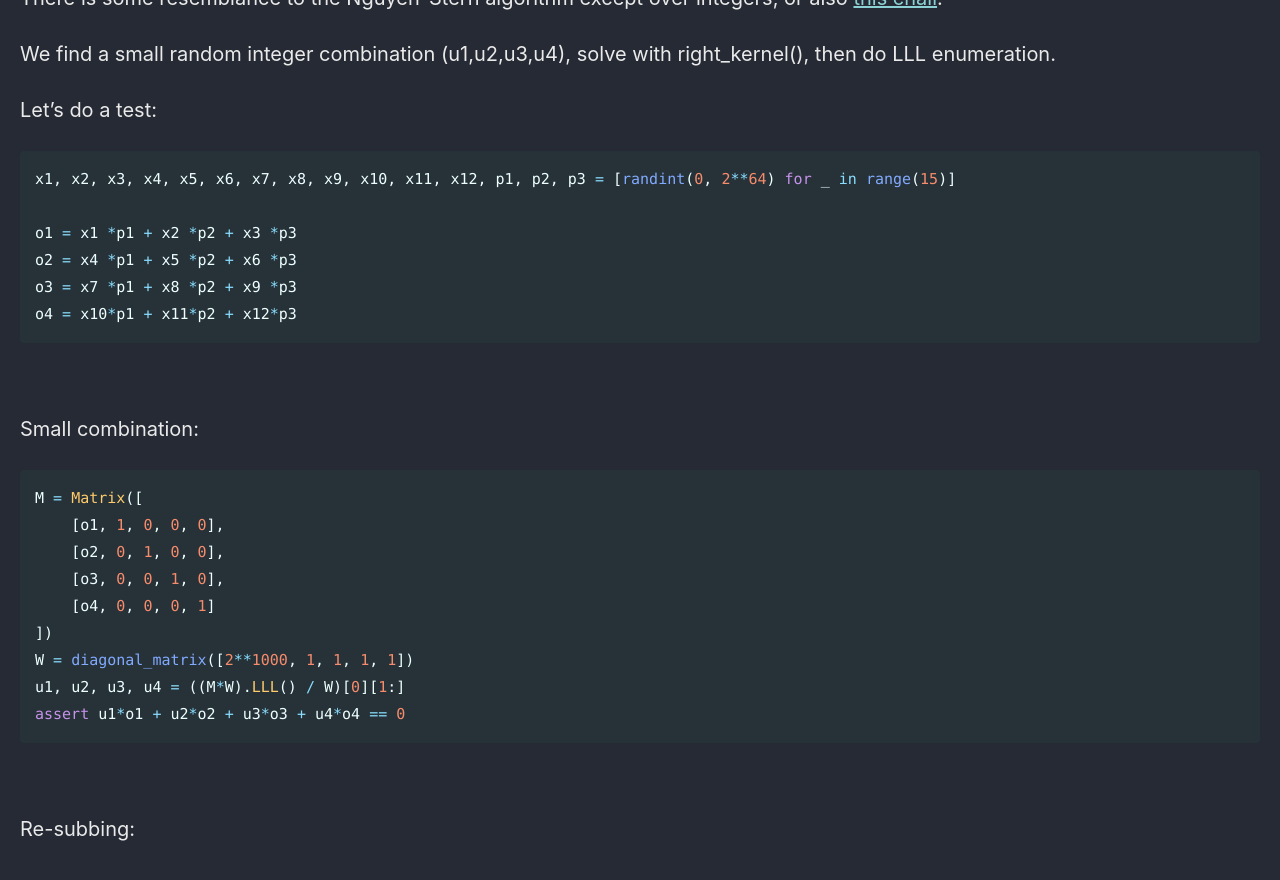
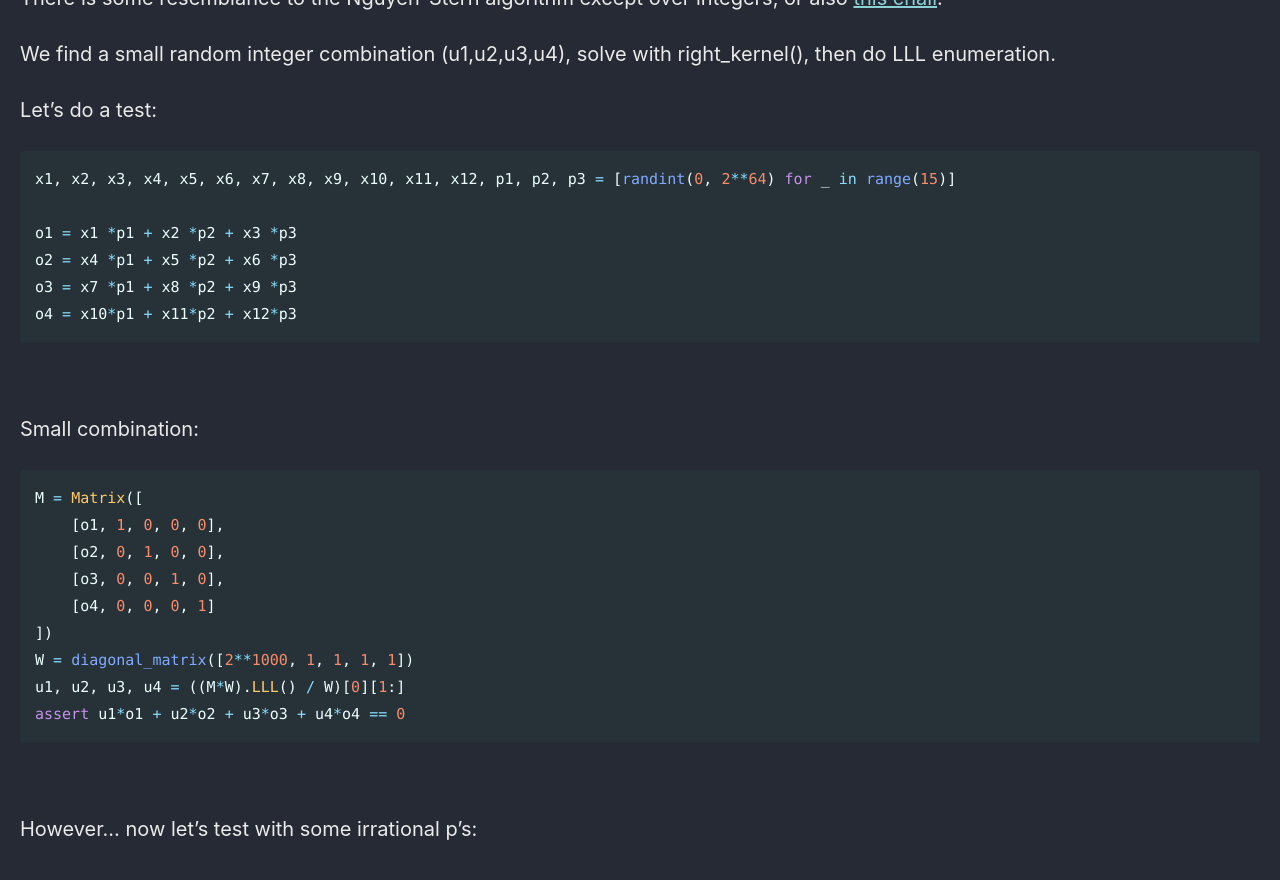
Before and after one commit to Connor-McCartney/Connor-McCartney.github.io, a Jekyll site: the page built from _pages/cryptography/other/roots-corCTF2024.md, in a window 1280 px wide and 900 px high, scrolled down 1989 px. Shown: the top 880 px of the window. Built offline with Jekyll 4.4.1, drawn with Linux system fonts in a browser that asks for light colours; cached includes are drawn as plain includes.

Commit message:
Update roots-corCTF2024.md

```diff
--- a/_pages/cryptography/other/roots-corCTF2024.md
+++ b/_pages/cryptography/other/roots-corCTF2024.md
@@ -109,4 +109,4 @@ assert u1*o1 + u2*o2 + u3*o3 + u4*o4 == 0
 
 <br>
 
-Re-subbing:
+However... now let's test with some irrational p's:
```
